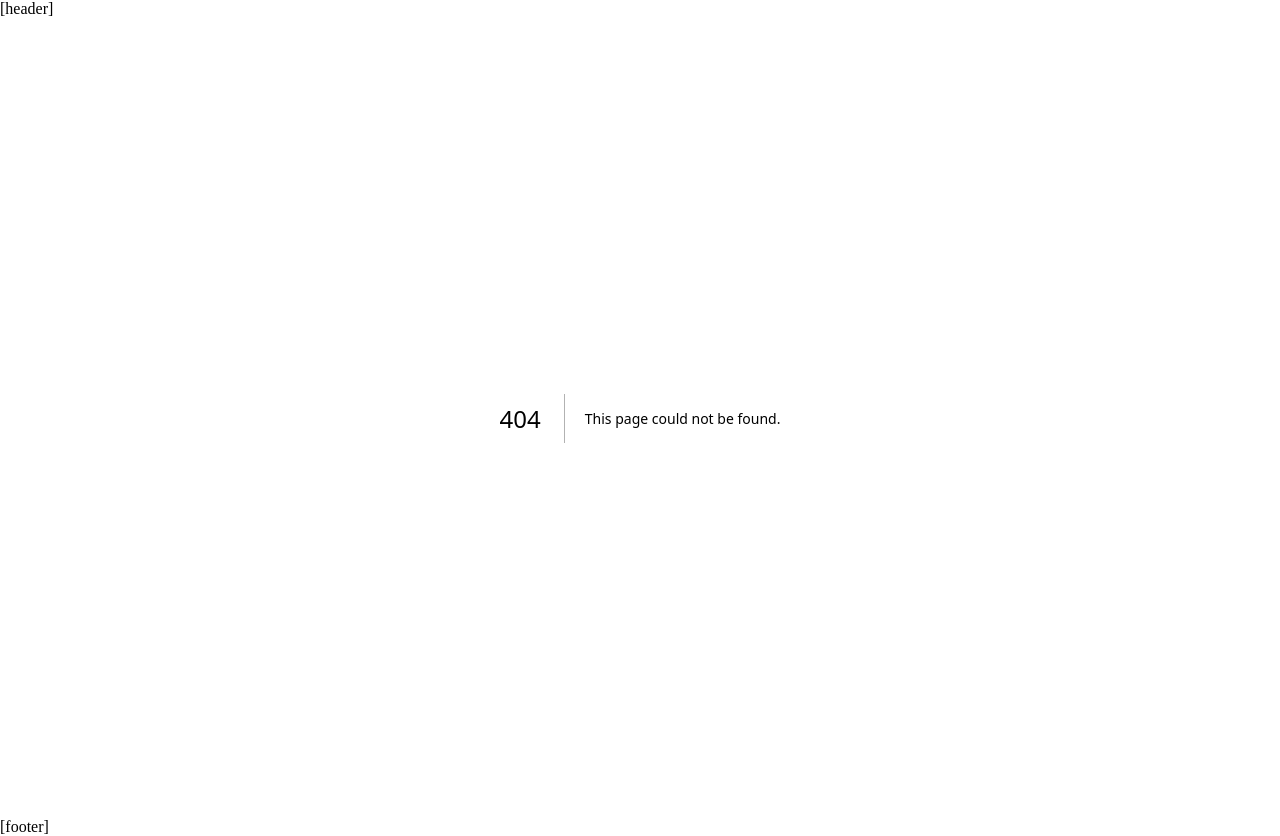
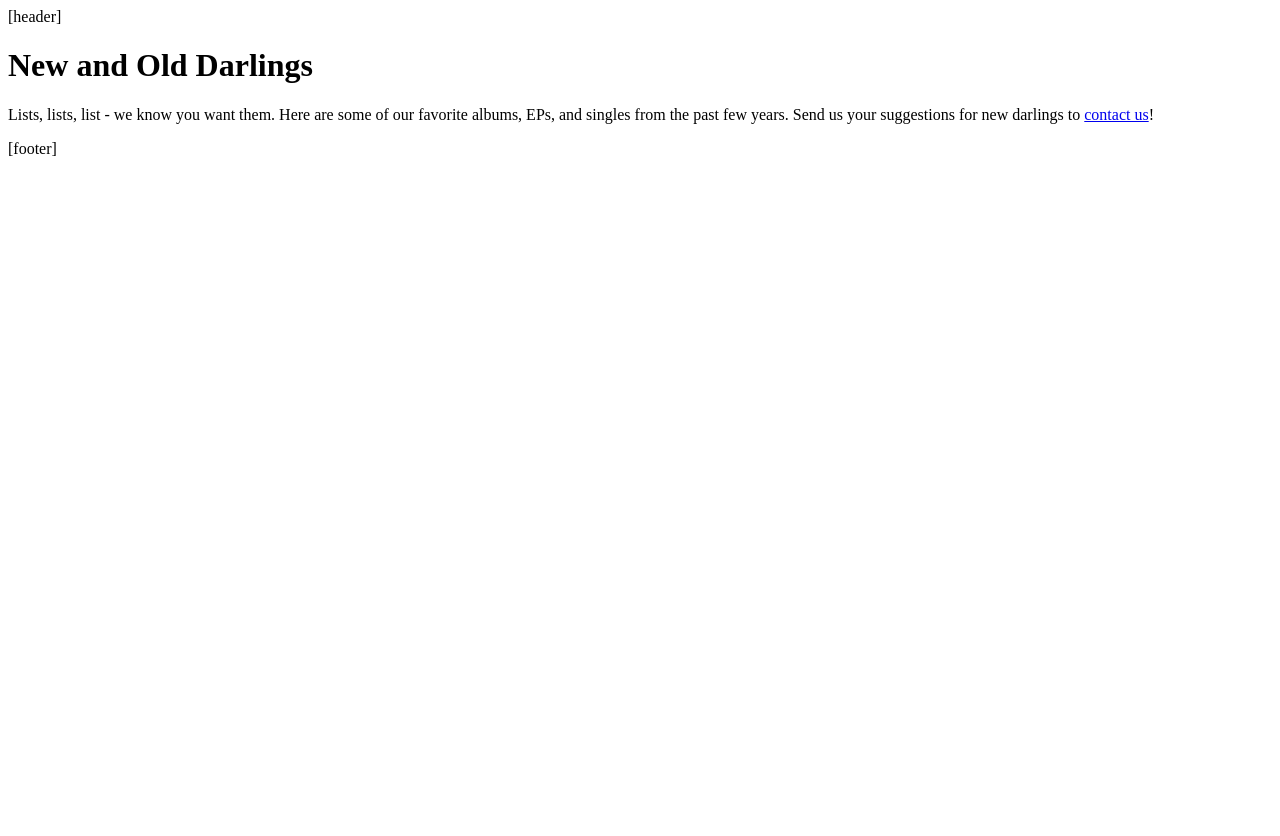
Before and after one commit to anjapetry/nextjs-reviews, a Next.js app: page /darlings in a window 1280 px wide. Before the commit this address had no page. After the commit the page ends 800 px from the top, so only its background shows below. Built offline with nearby package versions, Linux system fonts and the light colour scheme.

Commit message:
feat:create new about and darlings route and add volcano review page

```diff
--- /dev/null
+++ b/app/darlings/page.tsx
@@ -0,0 +1,10 @@
+export default function DarlingsPage() {
+    return (
+        <>
+        <h1>New and Old Darlings</h1>
+        <p>Lists, lists, list - we know you want them. Here are some of our favorite albums, EPs, and singles from the past few years.
+        Send us your suggestions for new darlings to <a href="/contact">contact us</a>!
+        </p>
+        </>
+    )
+};
```
Also changed, not shown: app/about/page.tsx (added, +10 -0 lines), app/reviews/thehighlifeep/page.tsx (added, +10 -0 lines), app/reviews/volcano/page.tsx (added, +10 -0 lines).
